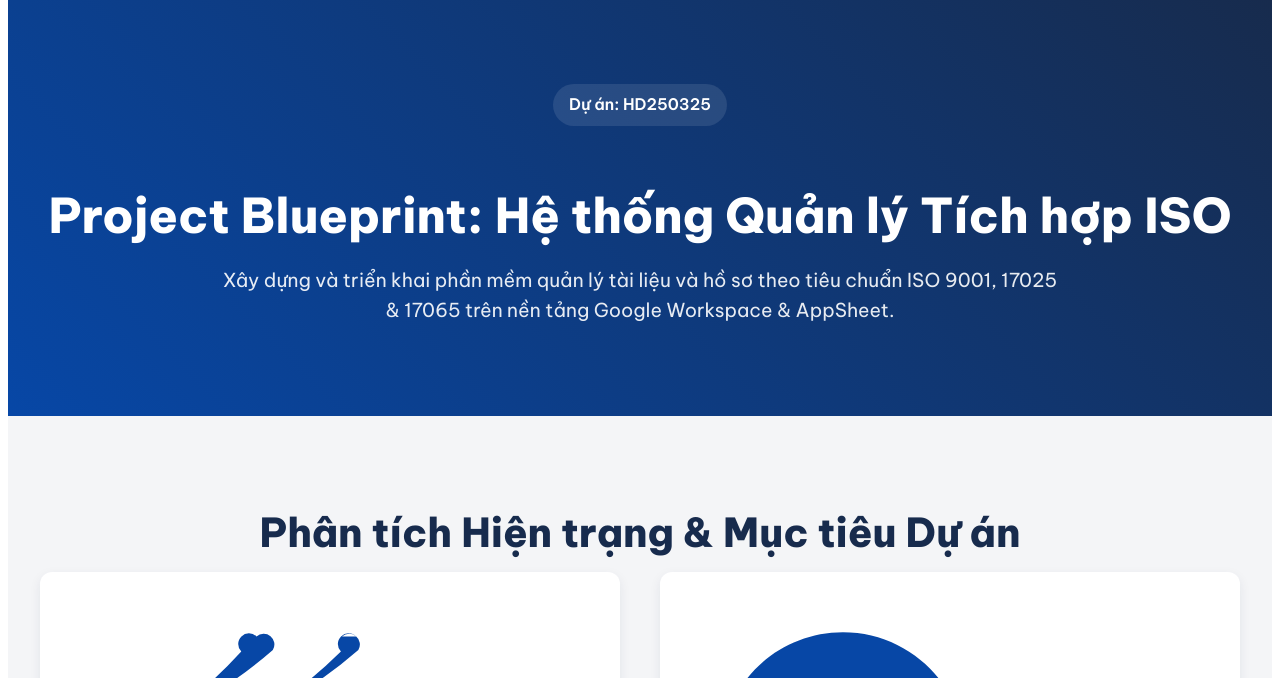
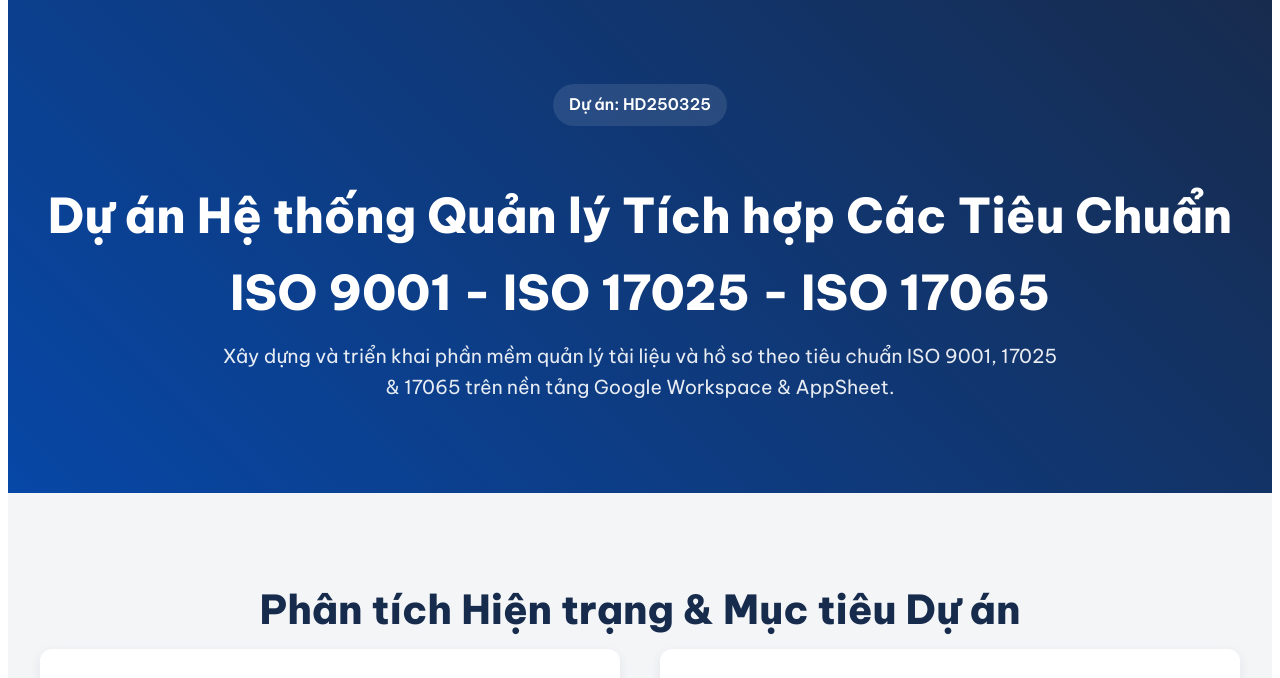
Before and after one commit to HienNguyenEMS/isoproject, a plain HTML site: page index.html in a window 1280 px wide. Shown: the part 85-763 px from the top of the page. Drawn offline with Linux system fonts and the light colour scheme.

Commit message:
Update index.html

```diff
--- a/index.html
+++ b/index.html
@@ -3,7 +3,7 @@
 <head>
     <meta charset="UTF-8">
     <meta name="viewport" content="width=device-width, initial-scale=1.0">
-    <title>Project Blueprint: Hệ thống Quản lý ISO - Cục Tần Số Vô Tuyến</title>
+    <title>Dự án Hệ thống Quản lý ISO Tích Hợp - Cục Tần Số Vô Tuyến</title>
     <meta name="description" content="Kế hoạch triển khai chi tiết dự án xây dựng Hệ thống Quản lý Tài liệu & Hồ sơ theo tiêu chuẩn ISO 9001, 17025, 17065 cho Trung Tâm Kỹ Thuật - Cục Tần Số Vô Tuyến, thực hiện bởi EMS SOLUTION.">
     <meta name="author" content="EMS SOLUTION">
     <link rel="icon" type="image/png" href="https://gpems.net/logo-icon.png">
@@ -178,7 +178,7 @@
     <header class="hero" id="hero">
         <div class="container fade-in">
             <span class="project-id">Dự án: HD250325</span>
-            <h1>Project Blueprint: Hệ thống Quản lý Tích hợp ISO</h1>
+            <h1>Dự án Hệ thống Quản lý Tích hợp Các Tiêu Chuẩn <br>ISO 9001 - ISO 17025 - ISO 17065</h1>
             <p>Xây dựng và triển khai phần mềm quản lý tài liệu và hồ sơ theo tiêu chuẩn ISO 9001, 17025 & 17065 trên nền tảng Google Workspace & AppSheet.</p>
         </div>
     </header>
```
